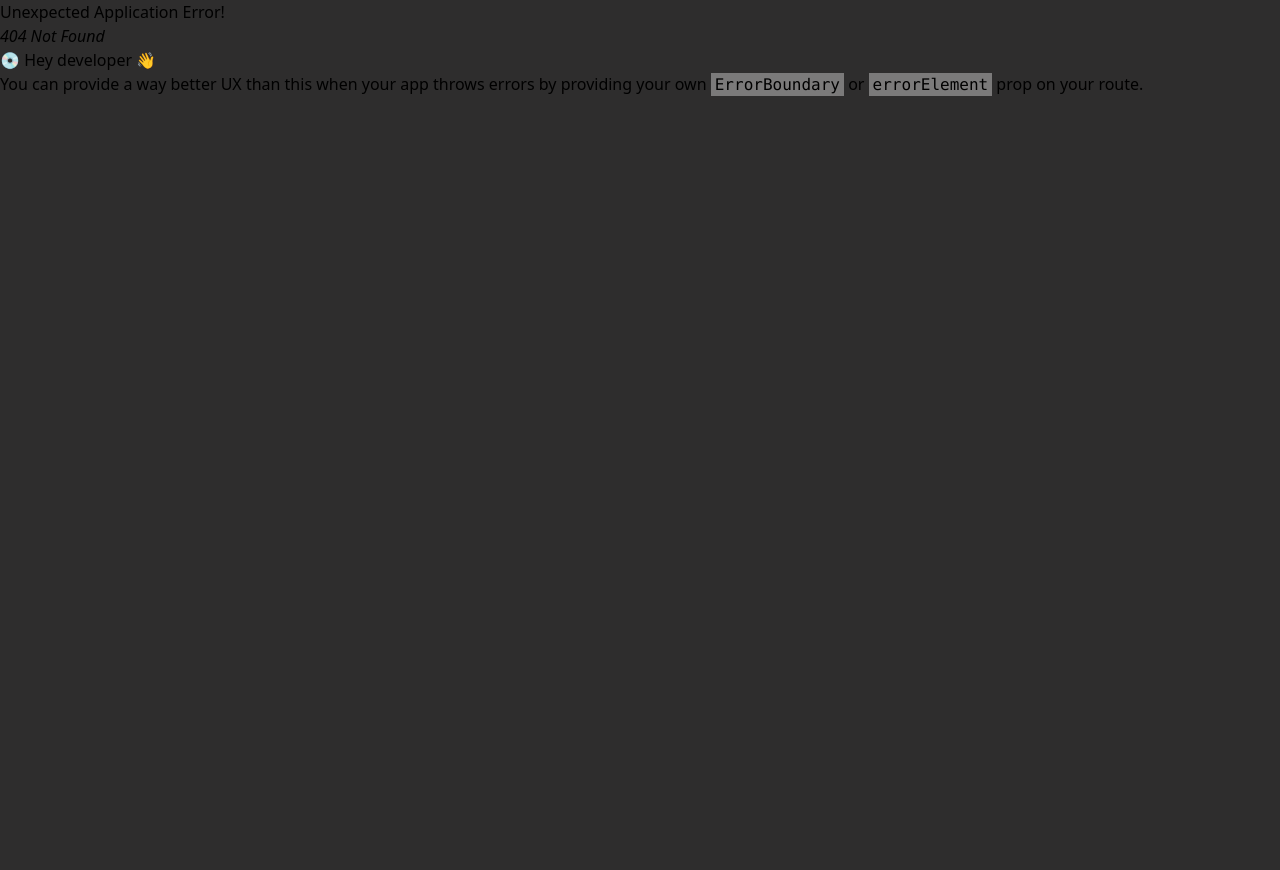
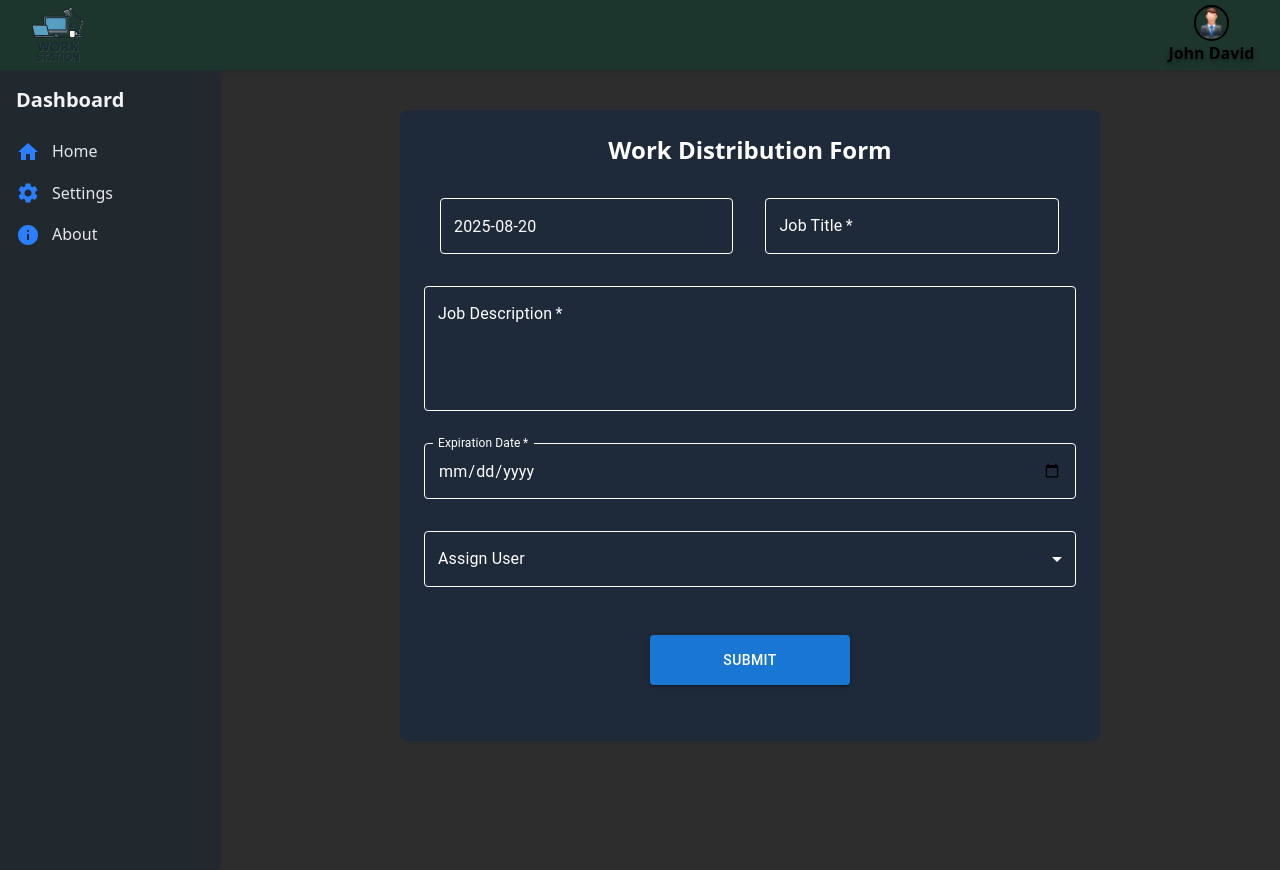
Before and after one commit to Vireta-Group/work-station-frontend, a React (Vite) app: page /work-dis in a window 1280 px wide. Before the commit this address had no page. Before the commit the page ends 800 px from the top, so only its background shows below. Built offline with nearby package versions, Linux system fonts and the light colour scheme.

Commit message:
create WorkDis.jsx

```diff
--- /dev/null
+++ b/src/coreModule/teamAdminPanel/workDistrubition/WorkDis.jsx
@@ -0,0 +1,149 @@
+import { useState } from "react";
+import {
+  TextField,
+  Button,
+  FormControl,
+  InputLabel,
+  Select,
+  MenuItem,
+} from "@mui/material";
+
+export default function WorkDistributionForm({ onSubmit }) {
+  const [formData, setFormData] = useState({
+    jobTitle: "",
+    jobDescription: "",
+    expirationDate: "",
+    assignedUser: "",
+  });
+
+  const users = [
+    { id: 1, name: "John Doe" },
+    { id: 2, name: "Jane Smith" },
+    { id: 3, name: "Peter Jones" },
+  ];
+
+  const handleChange = (e) => {
+    const { name, value } = e.target;
+    setFormData((prevData) => ({
+      ...prevData,
+      [name]: value,
+    }));
+  };
+
+  const handleSubmit = (e) => {
+    e.preventDefault();
+    console.log(typeof formData.expirationDate);
+    setFormData({
+      jobTitle: "",
+      jobDescription: "",
+      expirationDate: "",
+      assignedUser: "",
+    });
+  };
+
+  const today = new Date().toISOString().split("T")[0];
+
+  const muiInputStyles = {
+    "& .MuiInputBase-input": {
+      color: "white",
+    },
+    "& .MuiInputLabel-root": {
+      color: "white",
+    },
+    "& .MuiOutlinedInput-notchedOutline": {
+      borderColor: "white !important",
+    },
+  };
+
+  return (
+    <div className="p-6 bg-gray-800 rounded-lg h-[100%] max-w-[700px] mx-auto mt-10">
+      <h2 className="text-2xl font-bold text-white mb-4 text-center">
+        Work Distribution Form
+      </h2>
+      <form onSubmit={handleSubmit}>
+        <FormControl
+          label="Today's Date"
+          type="date"
+          value={today}
+          InputLabelProps={{ shrink: true }}
+          InputProps={{ readOnly: true }}
+          sx={{ m: 2, width: "45%" }}
+        >
+          <TextField value={today} sx={muiInputStyles} />
+        </FormControl>
+
+        <FormControl sx={{ m: 2, width: "45%" }}>
+          <TextField
+            label="Job Title"
+            name="jobTitle"
+            value={formData.jobTitle}
+            onChange={handleChange}
+            required
+            sx={muiInputStyles}
+          />
+        </FormControl>
+
+        <FormControl fullWidth className="mb-4" sx={{ my: 2 }}>
+          <TextField
+            label="Job Description"
+            name="jobDescription"
+            value={formData.jobDescription}
+            onChange={handleChange}
+            multiline
+            rows={4}
+            required
+            fullWidth
+            sx={muiInputStyles}
+          />
+        </FormControl>
+
+        <FormControl fullWidth className="mb-4" sx={{ my: 2 }}>
+          <TextField
+            label="Expiration Date"
+            name="expirationDate"
+            type="date"
+            value={formData.expirationDate}
+            onChange={handleChange}
+            InputLabelProps={{ shrink: true }}
+            required
+            fullWidth
+            sx={muiInputStyles}
+          />
+        </FormControl>
+
+        <FormControl fullWidth sx={{ my: 2 }}>
+          <InputLabel sx={{ color: "white" }}>Assign User</InputLabel>
+          <Select
+            label="Assign User"
+            name="assignedUser"
+            value={formData.assignedUser}
+            onChange={handleChange}
+            required
+            sx={{
+              ...muiInputStyles,
+              "& .MuiSelect-icon": {
+                color: "white",
+              },
+            }}
+          >
+            {users.map((user) => (
+              <MenuItem key={user.id} value={user.id} sx={{ color: "white" }}>
+                {user.name}
+              </MenuItem>
+            ))}
+          </Select>
+        </FormControl>
+        <div className="flex justify-center">
+          <Button
+            type="submit"
+            variant="contained"
+            color="primary"
+            sx={{ width: "200px", my: 4, alignSelf: "center", height: "50px" }}
+          >
+            Submit
+          </Button>
+        </div>
+      </form>
+    </div>
+  );
+}
--- a/src/routes/route.jsx
+++ b/src/routes/route.jsx
@@ -6,6 +6,7 @@ import {
 import Root from "./root";
 import LoginPage from "../components/loginPage/LoginPage.jsx";
 import ProtectRoute from "./ProtectRoute.jsx";
+import WorkDis from "../coreModule/teamAdminPanel/workDistrubition/WorkDis.jsx";
 
 const route = createBrowserRouter(
   createRoutesFromElements(
@@ -14,6 +15,7 @@ const route = createBrowserRouter(
       <Route path="/" element={<ProtectRoute />}>
         <Route path="" element={<Root />}>
           <Route path="" element={<p className="text-red-500"> hell </p>} />
+          <Route path="work-dis" element={<WorkDis />} />
         </Route>
       </Route>
     </>
```
